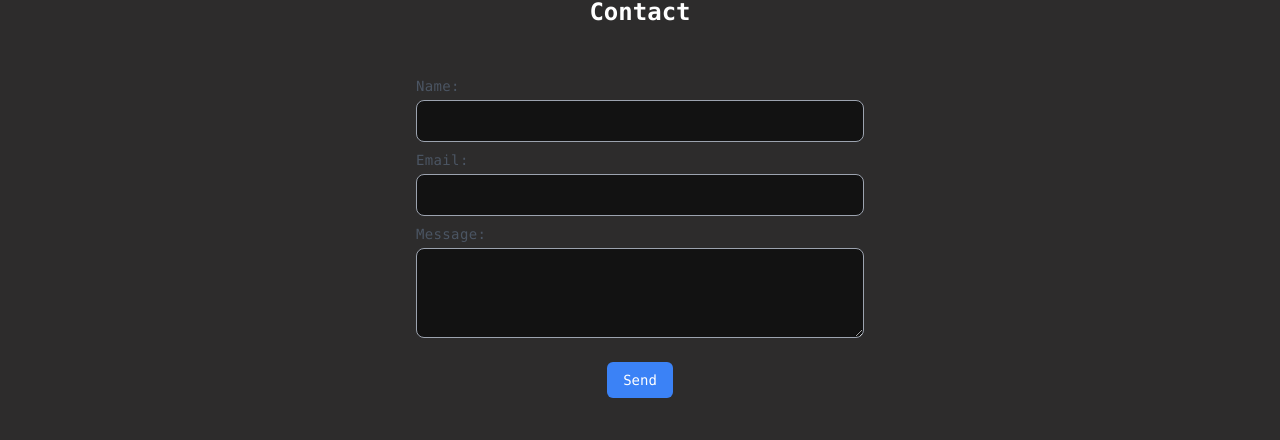
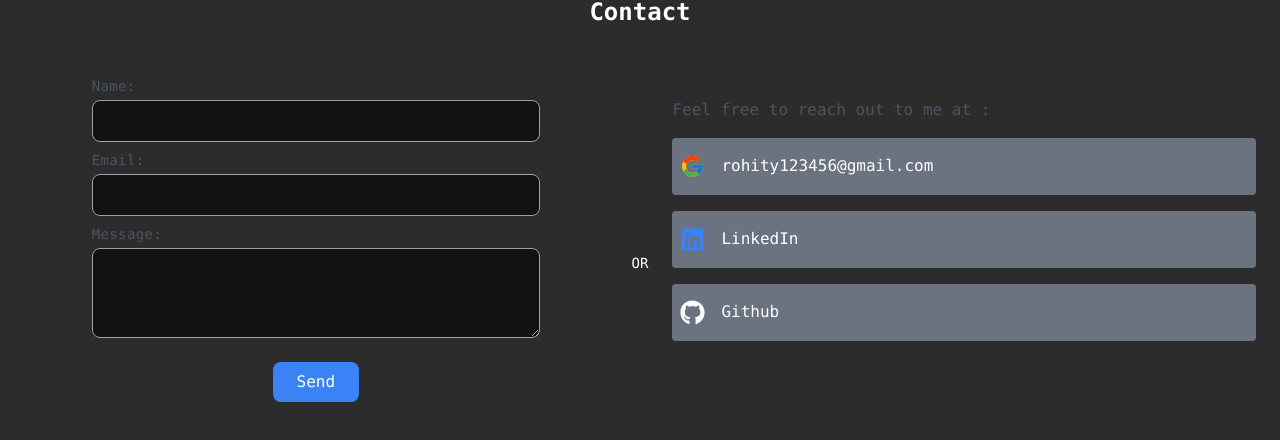
Before and after one commit to rohity123456/rohits-portfolio, a Next.js app: page / in a window 1280 px wide. Shown: the part 1197-1637 px from the top of the page. Built offline with nearby package versions, Linux system fonts and the light colour scheme; no server answers; the database is empty.

Commit message:
Changes for Contact Me Backend Integration

```diff
--- a/package.json
+++ b/package.json
@@ -10,13 +10,14 @@
   },
   "dependencies": {
     "firebase": "^10.11.0",
+    "mailersend": "^2.2.0",
     "next": "14.2.1",
     "react": "^18",
     "react-dom": "^18",
-    "react-icons": "^5.1.0",
-    "sass": "^1.75.0"
+    "react-icons": "^5.1.0"
   },
   "devDependencies": {
+    "sass": "^1.75.0",
     "@types/node": "^20",
     "@types/react": "^18",
     "@types/react-dom": "^18",
--- /dev/null
+++ b/src/app/api/contact/route.ts
@@ -0,0 +1,47 @@
+import { EmailParams, MailerSend, Recipient, Sender } from 'mailersend';
+
+const mailersend = new MailerSend({
+  apiKey: process.env.MAILERSEND_API_KEY as string
+});
+export const sendEmail = async (body: any) => {
+  try {
+    const { name, email, message } = body;
+    const mailTo = process.env.MAIL_TO as string;
+    const mailFrom = process.env.MAIL_FROM as string;
+
+    const recipients = [new Recipient(mailTo, `Portfolio Contact | ${name}`)];
+    const htmlString = `
+    <div style="font-family: Arial, sans-serif; background-color: #50514F; padding: 20px; color: #fff; font-size: 16px;">
+      <h1 style="color: #FFED65;">Portfolio Contact Form</h1>
+      <p style="">Name: ${name}</p>
+      <p style="color: #FFA69E;">Email: ${email}</p>
+      <p style="">Message: ${message}</p>
+    </div>
+
+    `;
+    const emailParams = new EmailParams()
+      .setFrom(new Sender(mailFrom, 'Portfolio Contact Form'))
+      .setTo(recipients)
+      .setSubject(`Portfolio Contact | ${name}`)
+      .setHtml(htmlString)
+      .setText('Name: ' + name + '\nEmail: ' + email + '\nMessage: ' + message);
+
+    const response = await mailersend.email.send(emailParams);
+    console.log(response);
+    return { message: 'Message sent successfully.', success: true };
+  } catch (error) {
+    console.error('Error sending email:', error);
+    return {
+      message: 'An error occurred while sending the email.',
+      success: false
+    };
+  }
+};
+
+export async function POST(request: Request) {
+  const body = await request.json();
+  const response = await sendEmail(body);
+  if (response.success)
+    return new Response(JSON.stringify(response), { status: 200 });
+  else return new Response(JSON.stringify(response), { status: 500 });
+}
--- a/src/app/components/contactSection/index.tsx
+++ b/src/app/components/contactSection/index.tsx
@@ -1,10 +1,73 @@
 'use client';
+import Snackbar from '@/components/snackbar';
+import { EMAIL, GITHUB, LINKEDIN } from '@/constants';
 import useScrollTransition from '@/hooks/useScrollTransition';
+import { sendContact } from '@/service/contact';
+import React, { useState } from 'react';
+import { FaGithub, FaGoogle, FaLinkedin } from 'react-icons/fa';
+import { FcGoogle } from 'react-icons/fc';
 
 const ContactSection = () => {
   const { isVisible, domRef } = useScrollTransition();
+  const [error, setError] = useState('');
+  const [loading, setLoading] = useState(false);
+  const [isOpen, setIsOpen] = useState(false);
+
+  const validateInput = () => {
+    const name = (
+      document.getElementById('name') as HTMLInputElement
+    ).value?.trim();
+    if (!name || name.length < 1 || name.length > 50) {
+      setError('Please enter a name between 1 and 50 characters');
+      return;
+    }
+    const email =
+      (document.getElementById('email') as HTMLInputElement).value || '';
+    const emailRegex = /^[^\s@]+@[^\s@]+\.[^\s@]+$/;
+    if (!emailRegex.test(email)) {
+      setError('Please enter a valid email address');
+      return;
+    }
+    const message = (
+      document.getElementById('message') as HTMLTextAreaElement
+    ).value?.trim();
+    if (!message || message.length < 1 || message.length > 1000) {
+      setError('Please enter a message between 1 and 1000 characters');
+      return;
+    }
+    return { name, email, message };
+  };
+
+  const clearInputs = () => {
+    (document.getElementById('name') as HTMLInputElement).value = '';
+    (document.getElementById('email') as HTMLInputElement).value = '';
+    (document.getElementById('message') as HTMLTextAreaElement).value = '';
+  };
+
+  const handleSubmit = async (e: React.FormEvent<HTMLFormElement>) => {
+    try {
+      e.preventDefault();
+      const parsedData = validateInput();
+      if (!parsedData) return;
+      const { name, email, message } = parsedData;
+
+      setError('');
+      setLoading(true);
+      const response = await sendContact({ name, email, message });
+      if (!response.success) {
+        setError(response?.error?.message || 'An error occurred');
+        return;
+      }
+      setIsOpen(true);
+      setLoading(false);
+      clearInputs();
+    } catch (error: any) {
+      setError('Sorry, there was an error sending your message');
+    }
+  };
 
   return (
+    <>
       <section
         id='contactSection'
         className={`transition-opacity duration-1000 ${
@@ -12,8 +75,51 @@ const ContactSection = () => {
         }`}
         ref={domRef}
       >
+        <div className='flex justify-center items-center'>
+          <ContactForm
+            handleSubmit={handleSubmit}
+            loading={loading}
+            error={error}
+          />
+          <h1>OR</h1>
+          <ContactDetails />
+        </div>
+      </section>
+      <Snackbar
+        message='Thank you for your message, I will get back to you soon!'
+        isOpen={isOpen}
+        duration={3000}
+        type='success'
+        onClose={() => setIsOpen(false)}
+      />
+    </>
+  );
+};
+
+type ContactFormProps = {
+  handleSubmit: (e: React.FormEvent<HTMLFormElement>) => void;
+  loading: boolean;
+  error: string;
+};
+
+const ContactForm: React.FC<ContactFormProps> = ({
+  handleSubmit,
+  loading,
+  error
+}) => {
+  return (
     <div className='container mx-auto px-6 pb-20'>
-        <form className='mt-8 max-w-md mx-auto'>
+      <form className='mt-8 max-w-md mx-auto' onSubmit={handleSubmit}>
+        {error && (
+          <div className='flex flex-col mb-2'>
+            <div
+              id='error'
+              className='text-sm sm:text-base text-red-600 px-4 py-2 border border-red-400 rounded-lg'
+            >
+              {error}
+            </div>
+          </div>
+        )}
         <div className='flex flex-col mb-2'>
           <label
             htmlFor='name'
@@ -59,14 +165,69 @@ const ContactSection = () => {
         <div className='flex justify-center'>
           <button
             type='submit'
-              className='px-4 py-2 text-white bg-blue-500 rounded-md hover:bg-blue-600 focus:outline-none focus:bg-blue-600'
+            className={`text-sm sm:text-base text-white bg-blue-500 px-6 py-2 rounded-lg hover:bg-blue-700 transition duration-200 ${
+              loading ? 'opacity-50 cursor-not-allowed' : ''
+            }`}
+            disabled={loading}
           >
-              Send
+            {loading ? 'Sending...' : 'Send'}
           </button>
         </div>
       </form>
     </div>
-    </section>
+  );
+};
+
+const ContactDetails: React.FC = () => {
+  const ContactInfo = ({
+    icon,
+    text
+  }: {
+    icon: React.ReactNode;
+    text: React.ReactNode;
+  }) => {
+    return (
+      <div className='flex items-center mb-4 bg-gray-500 rounded px-2 py-4'>
+        <div className='mr-4'>{icon}</div>
+        <p className='text-sm sm:text-base'>{text}</p>
+      </div>
+    );
+  };
+
+  const contactList = [
+    {
+      icon: <FcGoogle size={25} />,
+      item: <a href={`mailto:${EMAIL}`}>{EMAIL}</a>
+    },
+    {
+      icon: <FaLinkedin size={25} className='text-blue-500' />,
+      item: (
+        <a href={LINKEDIN} target='_blank'>
+          LinkedIn
+        </a>
+      )
+    },
+    {
+      icon: <FaGithub size={25} className='text-black dark:text-white' />,
+      item: (
+        <a href={GITHUB} target='_blank'>
+          Github
+        </a>
+      )
+    }
+  ];
+
+  return (
+    <div className='container mx-auto px-6 pb-20'>
+      <p className='text-sm sm:text-base text-gray-600 mt-2'>
+        Feel free to reach out to me at :
+      </p>
+      <div className='mt-4'>
+        {contactList.map((contact, index) => (
+          <ContactInfo key={index} icon={contact.icon} text={contact.item} />
+        ))}
+      </div>
+    </div>
   );
 };
 
--- a/src/app/globals.css
+++ b/src/app/globals.css
@@ -14,6 +14,7 @@ html[data-theme='dark'] {
 html {
   scroll-behavior: smooth;
   background: var(--background) !important;
+  position: relative;
 }
 body {
   color: var(--foreground);
@@ -24,3 +25,8 @@ body {
     text-wrap: balance;
   }
 }
+
+.transform-center-x {
+  transform: translateX(-50%);
+  left: 50%;
+}
--- a/src/components/snackbar/index.tsx
+++ b/src/components/snackbar/index.tsx
@@ -6,13 +6,15 @@ type SnackbarProps = {
   isOpen: boolean;
   duration?: number;
   onClose: () => void;
+  type?: 'success' | 'error' | 'info';
 };
 
 const Snackbar = ({
   message,
   isOpen,
   duration = 3000,
-  onClose
+  onClose,
+  type = 'info'
 }: SnackbarProps) => {
   useEffect(() => {
     if (isOpen) {
@@ -25,9 +27,18 @@ const Snackbar = ({
 
   if (!isOpen) return null;
 
+  const alertTypeCls =
+    type === 'success'
+      ? 'alert-success'
+      : type === 'error'
+      ? 'alert-error'
+      : 'alert-info';
+
   return (
-    <div className={`alert alert-info shadow-lg`}>
-      <span>{message}</span>
+    <div className='transform-center-x z-50 fixed max-w-lg top-4'>
+      <div className={`alert ${alertTypeCls} shadow-lg animate-bounce`}>
+        <span>{message}</span>
+      </div>
     </div>
   );
 };
--- /dev/null
+++ b/src/constants.ts
@@ -0,0 +1,3 @@
+export const EMAIL = 'rohity123456@gmail.com';
+export const LINKEDIN = 'https://www.linkedin.com/in/rohit-yadav-sde/';
+export const GITHUB = 'https://github.com/rohity123456';
--- /dev/null
+++ b/src/service/contact.ts
@@ -0,0 +1,32 @@
+import { firestoreDb } from '@/firebase';
+import { APIResponse, Contact } from '@/types';
+import { addDoc, collection } from 'firebase/firestore';
+
+const sendEmail = async (contact: Contact): Promise<APIResponse> => {
+  const response = await fetch('/api/contact', {
+    method: 'POST',
+    headers: {
+      'Content-Type': 'application/json'
+    },
+    body: JSON.stringify(contact)
+  });
+  const responseJson = await response.json();
+  return responseJson as APIResponse;
+};
+
+export const sendContact = async (contact: Contact) => {
+  try {
+    const ref = collection(firestoreDb, 'contacts');
+    addDoc(ref, contact);
+    const res = await sendEmail(contact);
+    return res;
+  } catch (error: any) {
+    return {
+      success: false,
+      error: {
+        message: 'Sorry, there was an error sending your message',
+        details: error.message
+      }
+    };
+  }
+};
```
Also changed, not shown: src/types/index.ts (+17 -0 lines), 2 other files (tests, documents, lock files or other folders). Lines whose indentation alone changed are shown as unchanged.
